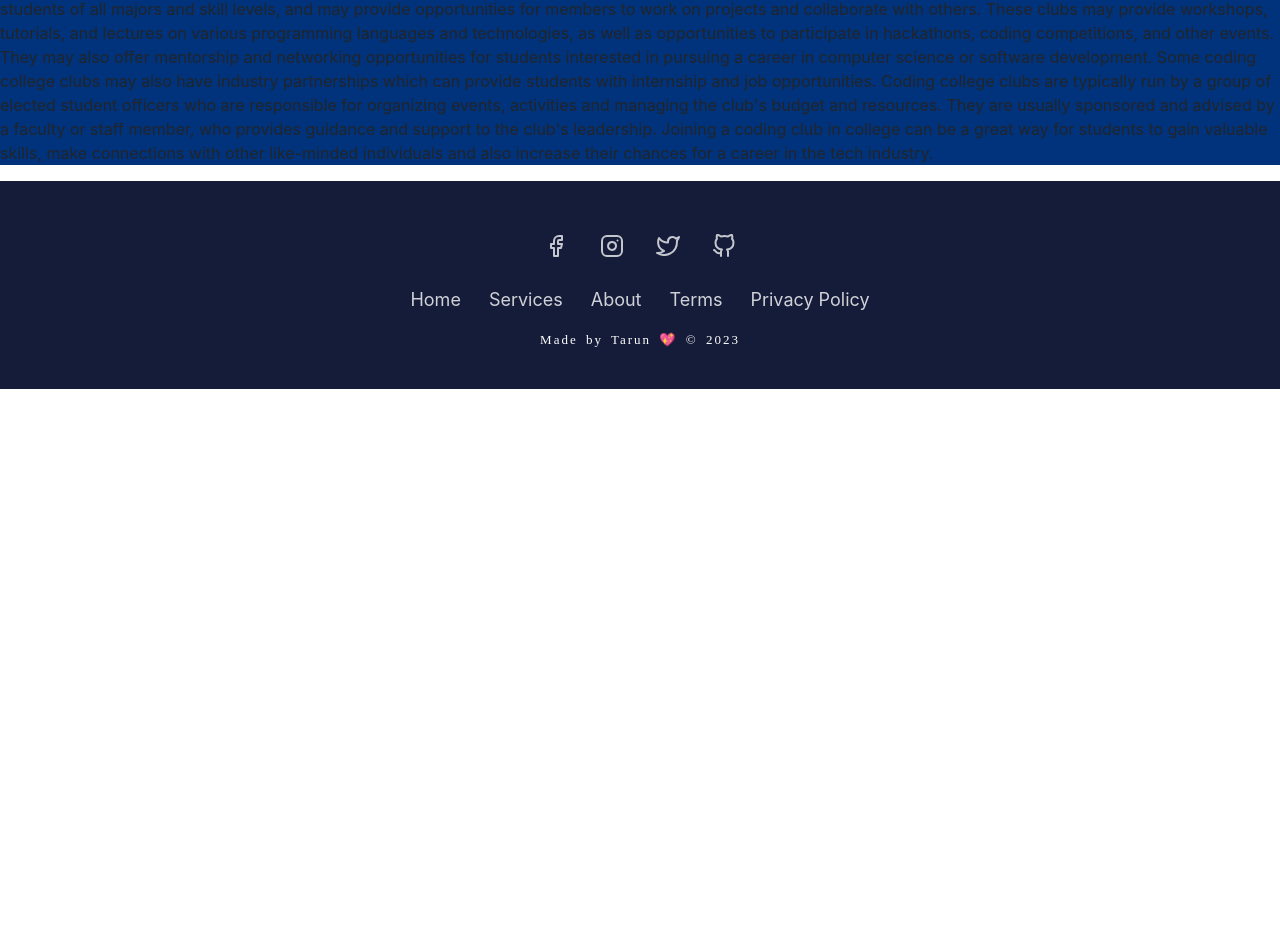
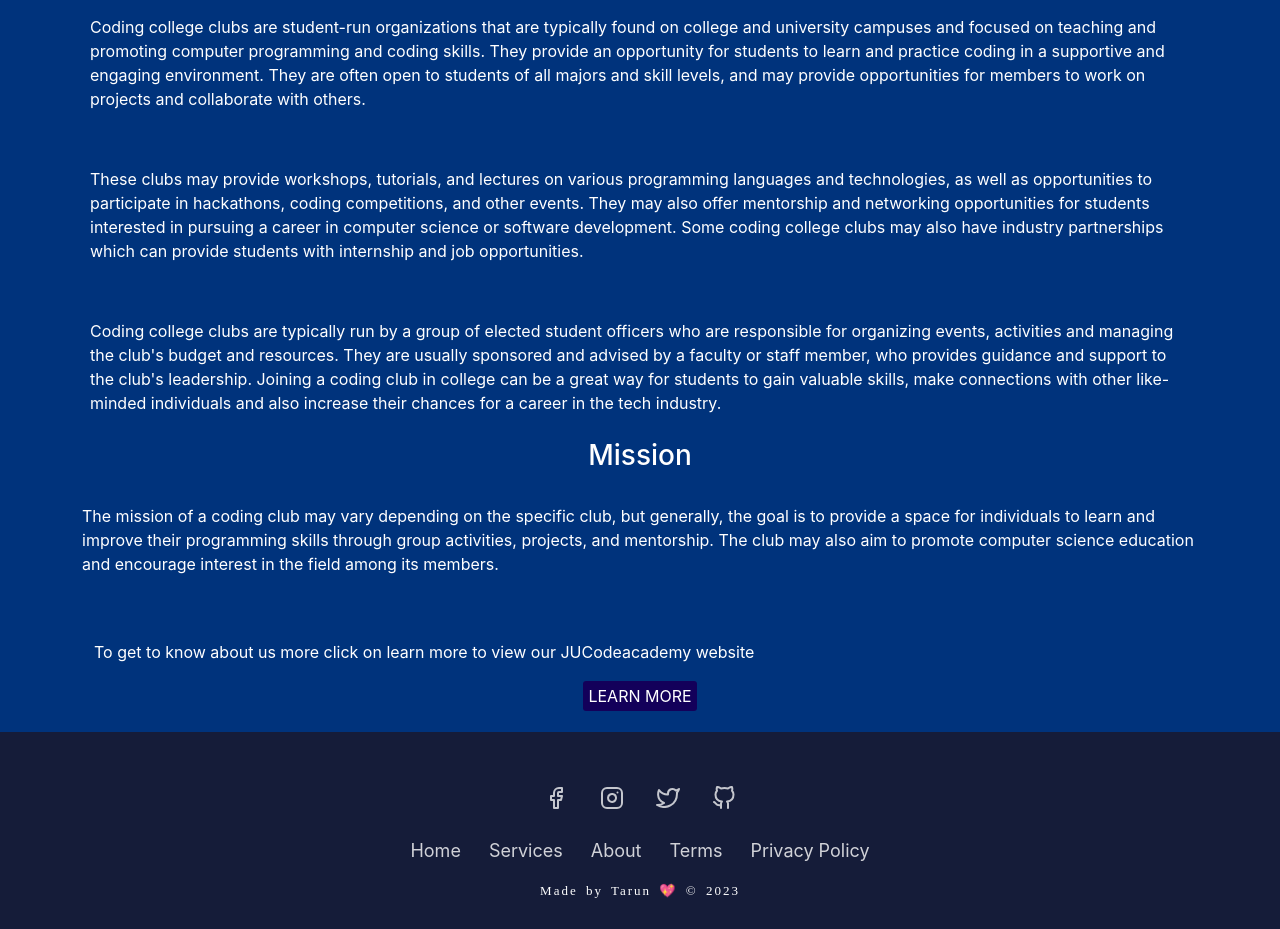
Before and after one commit to Toxic-Whitelgnd/jucodecademy-blog-website, a React (Create React App) app: page /#/Aboutus in a window 1280 px wide. Shown: the part 532-1461 px from the top of the page. Before the commit the page ends 921 px from the top, so only its background shows below. Built offline with nearby package versions, Linux system fonts and the light colour scheme.

Commit message:
added aboutus page content

```diff
--- a/src/Components/AboutusPage/AboutCSS.css
+++ b/src/Components/AboutusPage/AboutCSS.css
@@ -28,8 +28,23 @@
 /* for fking abtuspage */
 .abtusbg{
     background-color: var(--tertiary);
+    /* margin-bottom: 10px; */
 }
 .abtusimg{
     display: flex;
     justify-content: center;
 }
+
+.abtusp{
+    display: flex;
+    color: #fff;
+}
+.custom-btnll{
+    background-color: var(--secondary);
+    border-radius: 3px;
+    color: white;
+    border-color: var(--secondary);
+    padding: 5px;
+    margin-bottom: 15px;
+    text-decoration: none;
+}
--- a/src/Components/AboutusPage/AboutusPage.js
+++ b/src/Components/AboutusPage/AboutusPage.js
@@ -1,4 +1,5 @@
 import React from 'react'
+import { Link } from 'react-router-dom'
 import img1 from "../../Assests/teamwork.png"
 import "./AboutCSS.css"
 
@@ -8,21 +9,26 @@ export default function AboutusPage() {
         <div className='abtusimg'>
         <img src={img1} alt="teamwork" width={900} height={400} />
         </div>
-        <div>
-            <p>
+        <div className='container mt-3 '>
+          <h3 className='d-flex justify-content-center abtusp'>Vision</h3>
+            <p className='p-2 abtusp'>
             Coding college clubs are student-run organizations that are typically found on college and
             university campuses and focused on teaching and promoting computer programming and coding
             skills. They provide an opportunity for students to learn and practice coding in a supportive
             and engaging environment. They are often open to students of all majors and skill levels,
              and may provide opportunities for members to work on projects and collaborate with others.
-
+            </p>
+            &nbsp;
+            <p className='p-2 abtusp'>
             These clubs may provide workshops, tutorials, and lectures on various programming languages
             and technologies, as well as opportunities to participate in hackathons, coding competitions,
              and other events. They may also offer mentorship and networking opportunities for students
              interested in pursuing a career in computer science or software development. Some coding
              college clubs may also have industry partnerships which can provide students with internship
              and job opportunities.
-
+            </p>
+            &nbsp;
+            <p className='p-2 abtusp'>
             Coding college clubs are typically run by a group of elected student officers who are
              responsible for organizing events, activities and managing the club's budget and resources.
              They are usually sponsored and advised by a faculty or staff member, who provides guidance
@@ -31,6 +37,29 @@ export default function AboutusPage() {
                and also increase their chances for a career in the tech industry.
             </p>
         </div>
+        <div className='container MIS'>
+          <h3 className='d-flex justify-content-center abtusp'>Mission</h3>
+          &nbsp;
+          <div>
+            <p className='abtusp'>
+            The mission of a coding club may vary depending on the specific club, but generally, the goal is
+            to provide a space for individuals to learn and improve their programming skills through group
+            activities, projects, and mentorship. The club may also aim to promote computer science education
+            and encourage interest in the field among its members.
+            </p>
+          </div>
+        </div>
+        &nbsp;
+          <div className='container p-4'>
+            <p className='abtusp'>
+                To get to know about us more click on learn more to view our JUCodeacademy website
+            </p>
+            <div className="btnl text-center">
+
+                <a className='custom-btnll' href='https://community.codecademy.com/jain-university-ju/'>LEARN MORE</a>
+
+            </div>
+          </div>
     </div>
   )
 }
```
